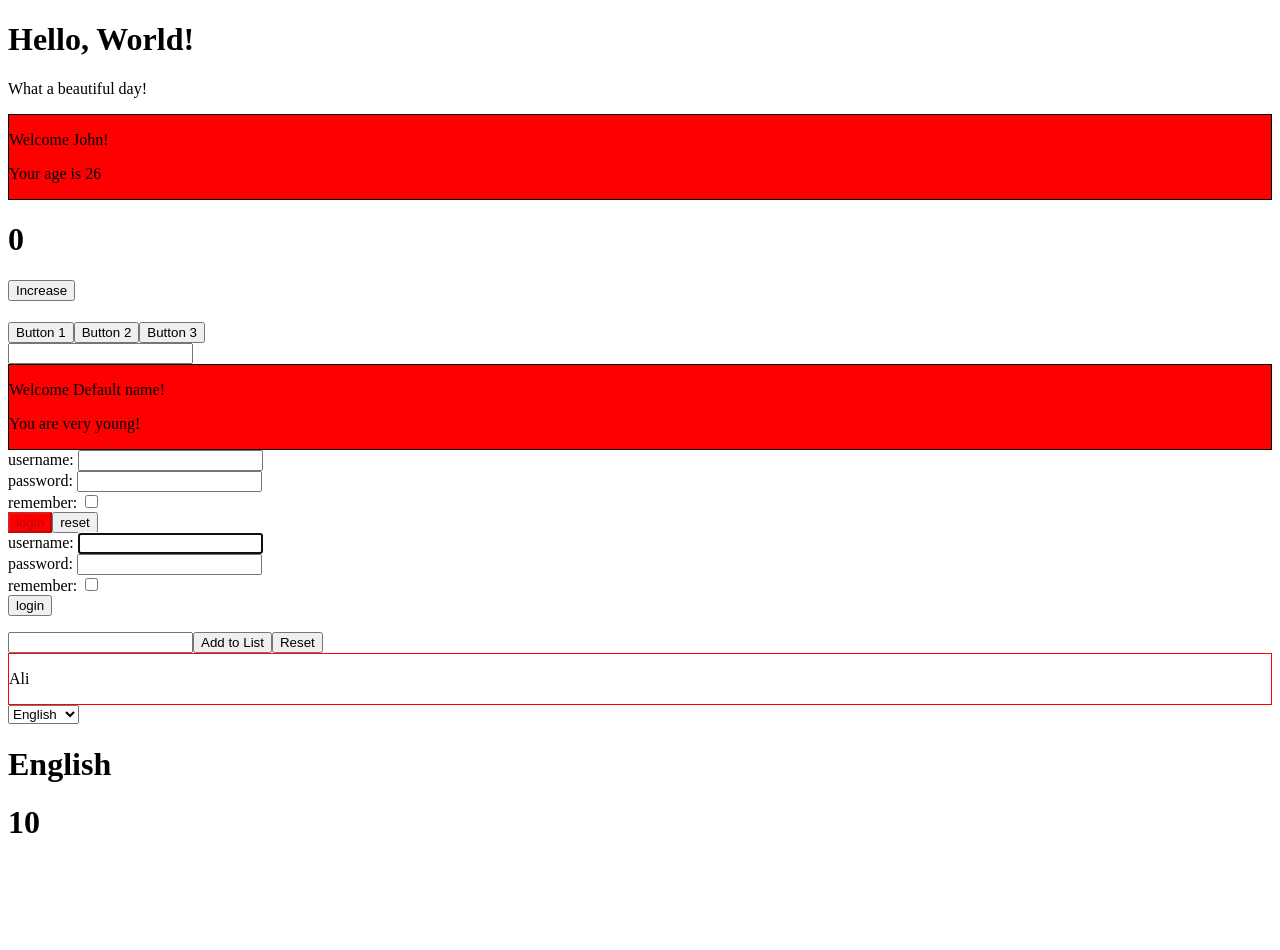
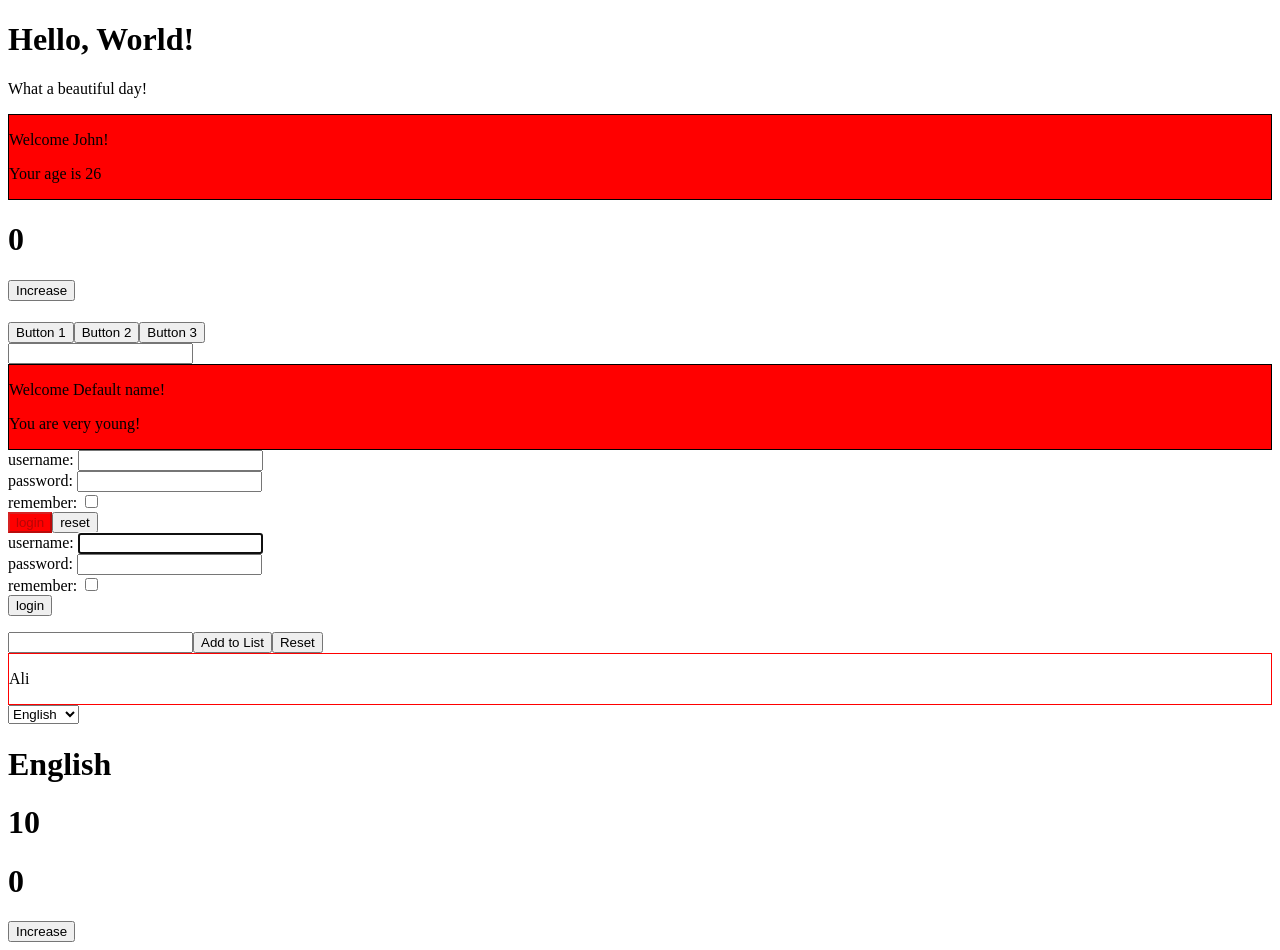
Before and after one commit to Aliberk17/react-exercises, a React (Create React App) app: page / in a window 1280 px wide. Before the commit the page ends 863 px from the top, so only its background shows below. Built offline with nearby package versions, Linux system fonts and the light colour scheme.

Commit message:
useState - 01

```diff
--- a/src/App.js
+++ b/src/App.js
@@ -10,6 +10,7 @@
 import UncontrolledLogin from "./UncontrolledLogin ";
 import Welcome from "./Welcome";
 import Sum from "./Sum";
+import ClickCounter from "./ClickCounter ";
 
 export default class App extends Component {
   onLogin = (info) => {};
@@ -47,6 +48,7 @@
         <Container title="Ali" />
         <DisplayLanguageWrapper />
         <Sum numbers={[1, 2, 3, 4]} />
+        <ClickCounter/>
       </div>
     );
   }
--- a/src/ClickCounter .js
+++ b/src/ClickCounter .js
@@ -1,12 +1,14 @@
-import React, { Component } from "react";
+import { useState } from "react";
 
-export default class ClickCounter extends Component {
-  render() {
-    return (
-      <div>
-        <h1>{this.props.count}</h1>
-        <button onClick={() => this.props.incrementCounter()}>Increase</button>
-      </div>
-    );
-  }
+function ClickCounter() {
+  const [count, setCount] = useState(0);
+
+  return (
+    <div>
+      <h1>{count}</h1>
+      <button onClick={() => setCount(count + 1)}>Increase</button>
+    </div>
+  );
 }
+
+export default ClickCounter;
```
